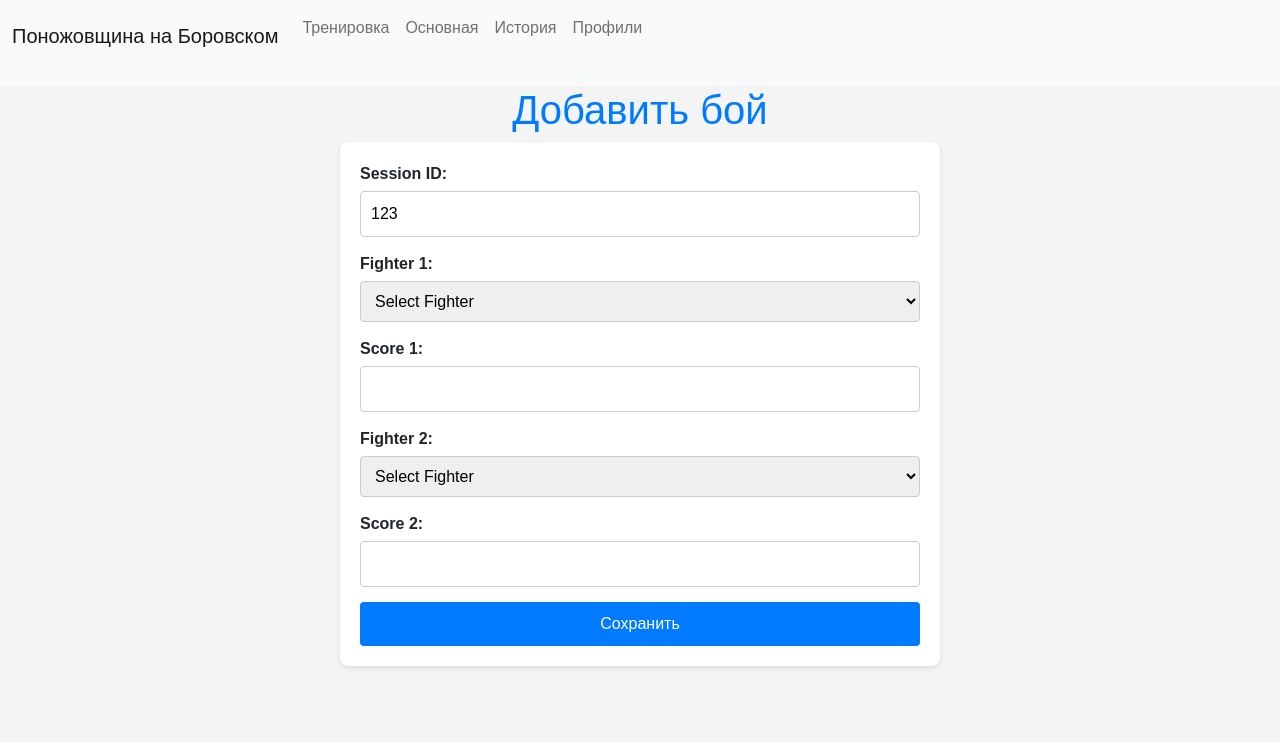
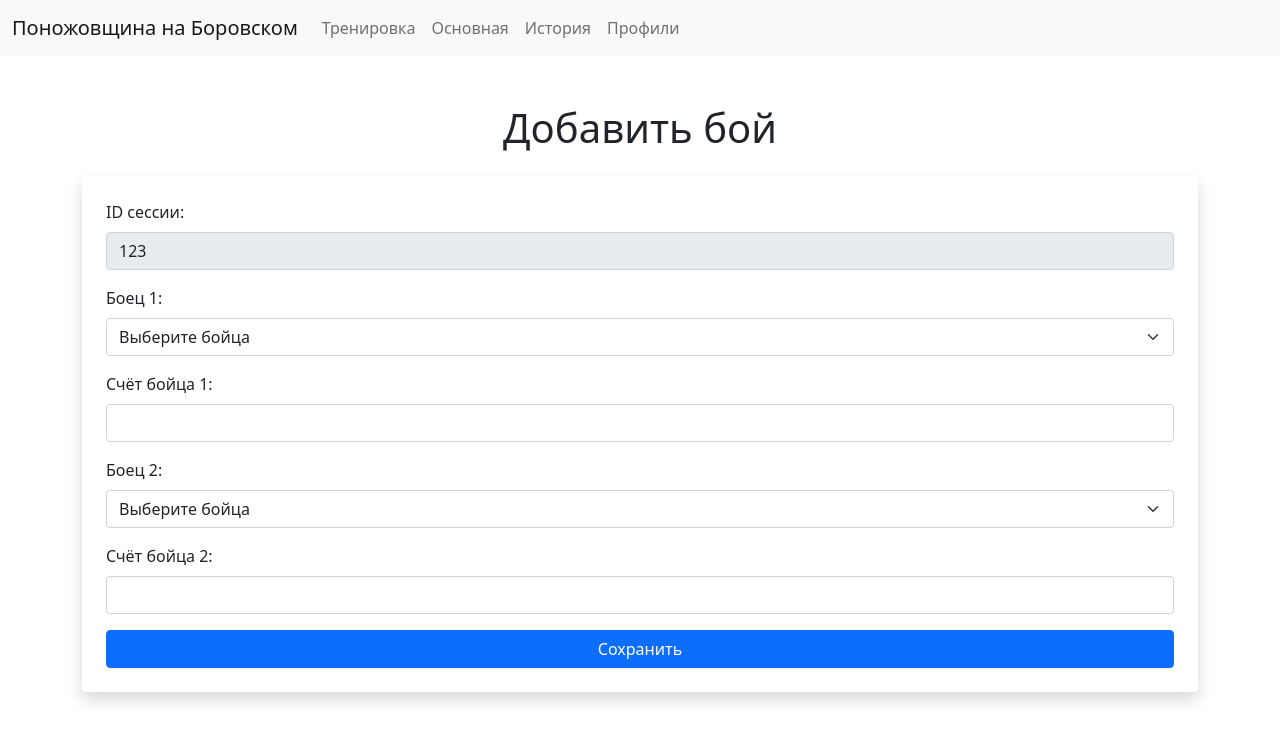
Before and after one commit to litowskiy/fighters_sql, a Flask app: page /sessions/123/add_fight in a window 1280 px wide. Shown: the top 742 px of the page. Run offline with Flask 3, Linux system fonts and the light colour scheme; data that the repository does not hold is empty.

Commit message:
Add files via upload

```diff
--- a/main.py
+++ b/main.py
@@ -1,4 +1,4 @@
-from flask import Flask, redirect, url_for, render_template, request, flash, jsonify
+from flask import Flask, redirect, url_for, render_template, request, flash, jsonify, get_flashed_messages
 import sqlite3
 from datetime import datetime
 import matplotlib
@@ -245,6 +245,7 @@ def training_session(date):
         matches = cursor.fetchall()
 
         scores_updated = False  # Флаг для отслеживания изменений
+        equal_scores_found = False
 
         for i in range(total_matches):
             # Получаем данные из формы для каждого матча
@@ -285,11 +286,16 @@ def training_session(date):
 
             scores_updated = True  # Отмечаем, что было произведено обновление
 
+            if score1 == score2:
+                equal_scores_found = True
+
         if scores_updated:
             update_fighter_kd()  # Обновляем КД всех бойцов
 
+        conn.commit()
 
-        conn.commit()
+        if equal_scores_found:
+            flash('Внимание! Найдены матчи с равными счетами.', 'warning')
 
         # Перенаправление на ту же страницу после сохранения данных
         return redirect(url_for('training_session', date=date))
@@ -301,7 +307,7 @@ def training_session(date):
     ranked_fighters = get_top_fighter(date)
     ranked_cleanness = get_cleanness(date)
 
-    return render_template('training_session.html', matches=matches, today_date=date, ranked_fighters=ranked_fighters, ranked_cleanness=ranked_cleanness)
+    return render_template('training_session.html', matches=matches, today_date=date, ranked_fighters=ranked_fighters, ranked_cleanness=ranked_cleanness, get_flashed_messages=get_flashed_messages)
 
 
 def update_fighter_stats(fighter1, old_score1, new_score1, fighter2, old_score2, new_score2):
@@ -353,6 +359,10 @@ def add_fight(session_id):
         # Проверяем, что выбраны разные бойцы
         if fighter1 == fighter2:
             flash('Выберите двух разных бойцов.')
+            return redirect(url_for('add_fight', session_id=session_id))
+
+        if score1 == score2:
+            flash('Ошибка: Счета бойцов не могут быть одинаковыми.')
             return redirect(url_for('add_fight', session_id=session_id))
 
         # Обновляем данные в базе данных
--- a/templates/add_fight.html
+++ b/templates/add_fight.html
@@ -3,107 +3,59 @@
 {% block title %}Добавить бой{% endblock %}
 
 {% block content %}
-    <style>
-        body {
-            font-family: Arial, sans-serif;
-            margin: 0;
-            padding: 0;
-            background-color: #f4f4f4;
-        }
+<div class="container mt-5">
+    <h1 class="text-center mb-4">Добавить бой</h1>
 
-        h1 {
-            text-align: center;
-            color: #007BFF;
-        }
+    {% with messages = get_flashed_messages(with_categories=true) %}
+        {% if messages %}
+            <div class="alert alert-warning">
+                {% for category, message in messages %}
+                    <p> {{ message }}</p>
+                {% endfor %}
+                <!--<button type="button" class="btn-close" data-bs-dismiss="alert" aria-label="Close"></button>-->
+            </div>
+        {% endif %}
+    {% endwith %}
 
-        form {
-            max-width: 600px;
-            margin: 0 auto;
-            background-color: white;
-            padding: 20px;
-            border-radius: 8px;
-            box-shadow: 0 2px 5px rgba(0, 0, 0, 0.1);
-        }
+    <form id="addFighterForm" method="POST" action="/sessions/{{ session_id }}/add_fight" class="shadow p-4 rounded bg-white">
+        <div class="mb-3">
+            <label for="session_id" class="form-label">ID сессии:</label>
+            <input type="text" id="session_id" name="session_id" class="form-control" value="{{ session_id }}" readonly>
+        </div>
 
-        div {
-            margin-bottom: 15px;
-        }
-
-        label {
-            display: block;
-            margin-bottom: 5px;
-            font-weight: bold;
-        }
-
-        input[type="text"],
-        input[type="number"],
-        select {
-            width: 100%;
-            padding: 10px;
-            border: 1px solid #ccc;
-            border-radius: 4px;
-            box-sizing: border-box;
-        }
-
-        button {
-            width: 100%;
-            background-color: #007BFF;
-            color: white;
-            padding: 10px;
-            border: none;
-            border-radius: 4px;
-            cursor: pointer;
-            font-size: 16px;
-        }
-
-        button:hover {
-            background-color: #0056b3;
-        }
-
-        /* Адаптивность */
-        @media (max-width: 600px) {
-            form {
-                padding: 15px;
-            }
-
-            button {
-                font-size: 14px;
-            }
-        }
-    </style>
-
-    <h1>Добавить бой</h1>
-    <form id="addFighterForm" method="POST" action="/sessions/{{ session_id }}/add_fight">
-        <div>
-            <label for="session_id">Session ID:</label>
-            <input type="text" id="session_id" name="session_id" value="{{ session_id }}" readonly>
-        </div>
-        <div>
-            <label for="fighter1">Fighter 1:</label>
-            <select id="fighter1" name="fighter1" required>
-                <option value="" disabled selected>Select Fighter</option>
+        <div class="mb-3">
+            <label for="fighter1" class="form-label">Боец 1:</label>
+            <select id="fighter1" name="fighter1" class="form-select" required>
+                <option value="" disabled selected>Выберите бойца</option>
                 {% for fighter in fighters %}
                     <option value="{{ fighter }}">{{ fighter }}</option>
                 {% endfor %}
             </select>
         </div>
-        <div>
-            <label for="score1">Score 1:</label>
-            <input type="number" id="score1" name="score1" required>
+
+        <div class="mb-3">
+            <label for="score1" class="form-label">Счёт бойца 1:</label>
+            <input type="number" id="score1" name="score1" class="form-control" min="0" max="5" required>
         </div>
-        <div>
-            <label for="fighter2">Fighter 2:</label>
-            <select id="fighter2" name="fighter2" required>
-                <option value="" disabled selected>Select Fighter</option>
+
+        <div class="mb-3">
+            <label for="fighter2" class="form-label">Боец 2:</label>
+            <select id="fighter2" name="fighter2" class="form-select" required>
+                <option value="" disabled selected>Выберите бойца</option>
                 {% for fighter in fighters %}
                     <option value="{{ fighter }}">{{ fighter }}</option>
                 {% endfor %}
             </select>
         </div>
-        <div>
-            <label for="score2">Score 2:</label>
-            <input type="number" id="score2" name="score2" required>
+
+        <div class="mb-3">
+            <label for="score2" class="form-label">Счёт бойца 2:</label>
+            <input type="number" id="score2" name="score2" class="form-control" min="0" max="5" required>
         </div>
-        <button type="submit">Сохранить</button>
+
+        <div class="d-grid">
+            <button type="submit" class="btn btn-primary">Сохранить</button>
+        </div>
     </form>
+</div>
 {% endblock %}
```
Also changed, not shown: templates/training_session.html (+12 -1 lines), templates/main_sql.html (line endings or trailing spaces).
